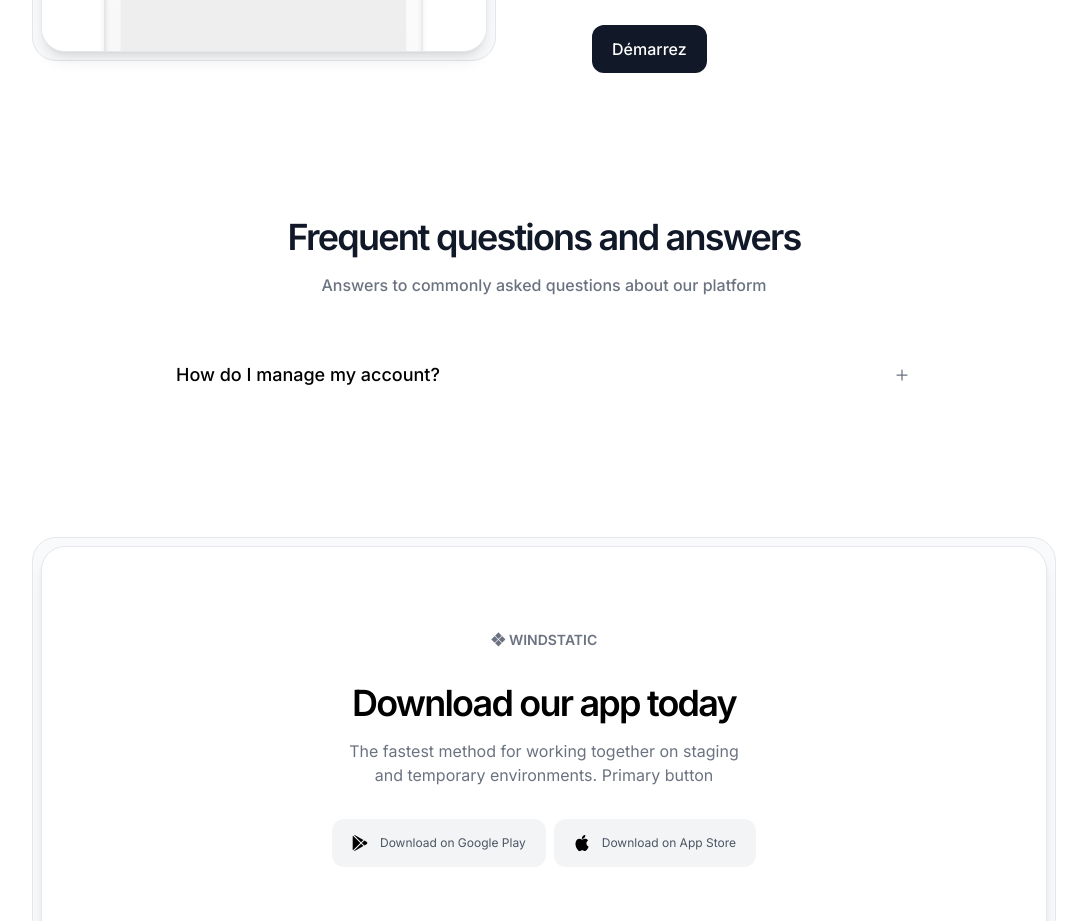
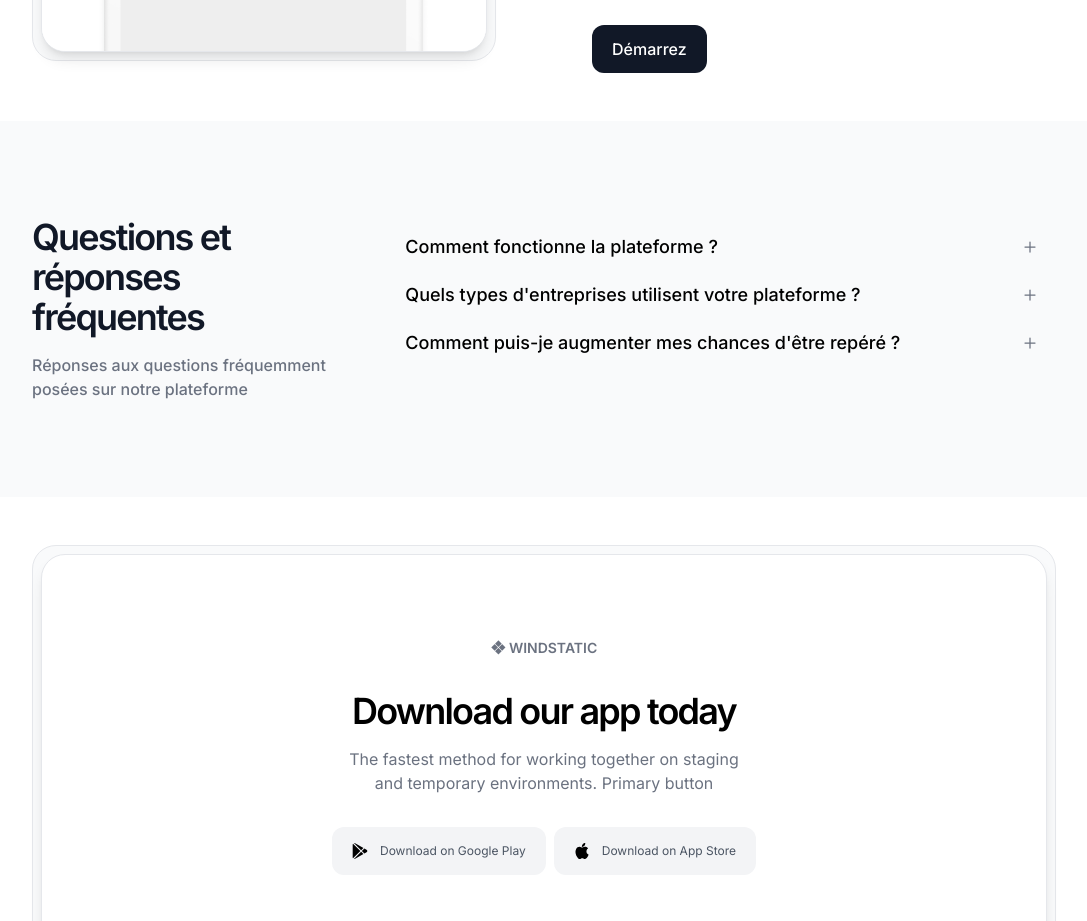
Before and after one commit to Osiris8/hiretop, a Next.js app: page / in a window 1280 px wide. Shown: the part 2180-3101 px from the top of the page, without its empty margins (96-1183 px from the left). Built offline with nearby package versions, Linux system fonts and the light colour scheme.

Commit message:
update content for FAQ component

```diff
--- a/components/Faq.js
+++ b/components/Faq.js
@@ -1,36 +1,24 @@
+"use client";
 "use client";
 import React, { useState } from "react";
 
-export default function FAQSection() {
-  const [activeAccordion, setActiveAccordion] = useState("");
+const AccordionItem = ({ question, answer }) => {
+  const [isActive, setIsActive] = useState(false);
 
-  const toggleAccordion = (id) => {
-    setActiveAccordion(activeAccordion === id ? "" : id);
+  const toggleAccordion = () => {
+    setIsActive(!isActive);
   };
 
   return (
-    <section className="px-8 py-24 mx-auto md:px-12 lg:px-32 max-w-7xl bg-white">
-      <div className="text-center">
-        <div>
-          <p className="text-4xl font-semibold tracking-tighter text-gray-900">
-            Frequent questions and answers
-          </p>
-          <p className="w-1/2 mx-auto mt-4 text-base font-medium text-gray-500 text-balance">
-            Answers to commonly asked questions about our platform
-          </p>
-        </div>
-      </div>
-      <div className="max-w-3xl mx-auto mt-12">
-        <div>
-          <div className="text-gray-600">
+    <div className="text-gray-600 cursor-pointer group hover:text-gray-500 ">
       <button
         className="flex items-center justify-between w-full p-4 pb-1 text-lg font-medium text-black select-none"
-              onClick={() => toggleAccordion("accordion1")}
+        onClick={toggleAccordion}
       >
-              <span>How do I manage my account?</span>
+        <span>{question}</span>
         <svg
           className={`size-5 text-gray-500 duration-300 ease-out ${
-                  activeAccordion === "accordion1" ? "-rotate-[45deg]" : ""
+            isActive && "-rotate-[45deg]"
           }`}
           fill="none"
           viewBox="0 0 24 24"
@@ -45,21 +33,50 @@ export default function FAQSection() {
           ></path>
         </svg>
       </button>
-            <div
-              className={`p-4 pt-2 text-base font-medium text-gray-500 text-balance ${
-                activeAccordion === "accordion1" ? "" : "hidden"
-              }`}
-            >
-              You can manage your account on the page to change billing details
-              or see your license key(s). You can also cancel your subscription
-              there at any time. If you cancel your subscription, you will still
-              have access to spotless until the end of your current billing
-              period. Go to the My Account page
+      {isActive && (
+        <div className="p-4 pt-2 text-base font-medium text-gray-500 text-balance">
+          {answer}
+        </div>
+      )}
+    </div>
+  );
+};
+
+const FAQSection = () => {
+  return (
+    <section className="bg-gray-50">
+      <div className="px-8 py-24 mx-auto md:px-12 lg:px-32 max-w-7xl">
+        <div className="grid grid-cols-1 gap-6 lg:gap-12 lg:grid-cols-3">
+          <div className="text-center lg:text-left">
+            <div>
+              <p className="text-4xl font-semibold tracking-tighter text-gray-900">
+                Questions et réponses fréquentes
+              </p>
+              <p className="mt-4 text-base font-medium text-gray-500 text-pretty">
+                Réponses aux questions fréquemment posées sur notre plateforme
+              </p>
             </div>
           </div>
-          {/* Ajoutez d'autres questions et réponses ici */}
+          <div className="w-full lg:col-span-2">
+            <AccordionItem
+              question="Comment fonctionne la plateforme ?"
+              answer="Notre plateforme permet aux entreprises de publier des offres d'emploi et aux talents de postuler directement à ces offres. Une fois inscrit, vous pouvez rechercher des emplois, créer un profil professionnel attractif et postuler en quelques clics."
+            />
+            <AccordionItem
+              question="Quels types d'entreprises utilisent votre plateforme ?"
+              answer="Notre plateforme est utilisée par une large gamme d'entreprises, des startups aux grandes entreprises, dans divers secteurs d'activité. Nous nous efforçons de connecter les talents avec des opportunités dans des entreprises de toutes tailles et de tous secteurs."
+            />
+            <AccordionItem
+              question="Comment puis-je augmenter mes chances d'être repéré ?"
+              answer="Pour augmenter vos chances d'être remarqué par les recruteurs, assurez-vous de compléter votre profil professionnel de manière exhaustive et de mettre en valeur vos compétences et réalisations pertinentes. De plus, restez actif sur la plateforme en explorant les offres d'emploi et en postulant régulièrement."
+            />
+
+            {/* Repeat AccordionItem component for each item */}
+          </div>
         </div>
       </div>
     </section>
   );
-}
+};
+
+export default FAQSection;
```
Lines whose indentation alone changed are shown as unchanged.
